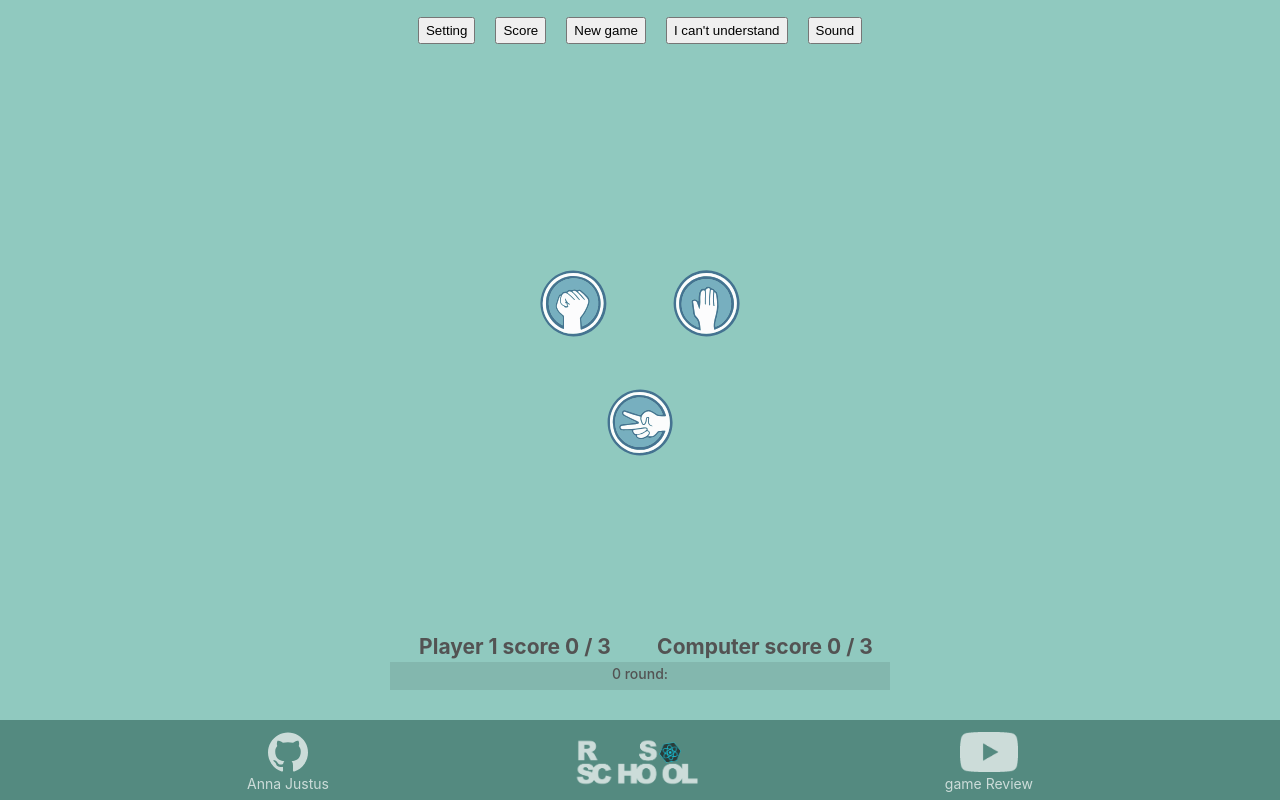
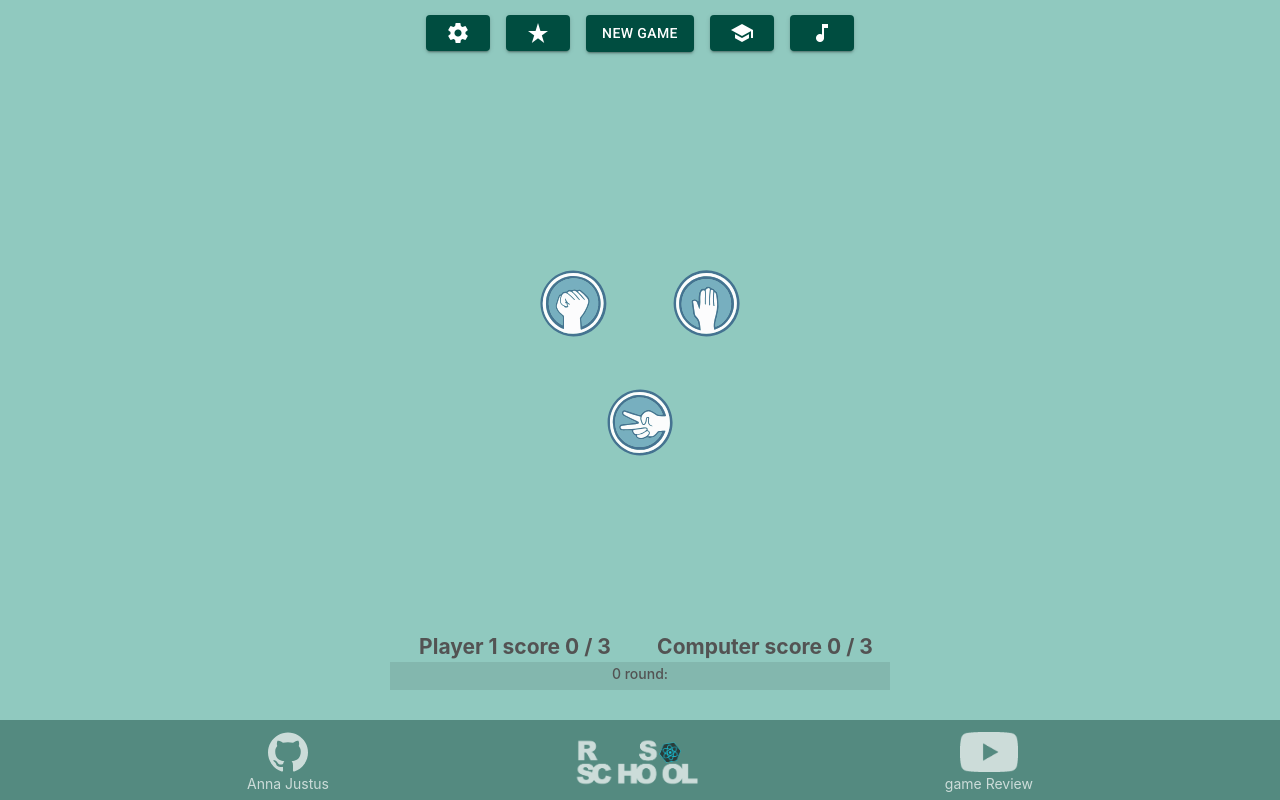
Before and after one commit to Iogsotot/react-game, a React (Create React App) app: page / in a window 1280 px wide. Built offline with nearby package versions, Linux system fonts and the light colour scheme.

Commit message:
feat: add material ui & icons

```diff
--- a/package.json
+++ b/package.json
@@ -3,6 +3,8 @@
   "version": "0.1.0",
   "private": true,
   "dependencies": {
+    "@material-ui/core": "^4.11.3",
+    "@material-ui/icons": "^4.11.2",
     "@testing-library/jest-dom": "^5.11.9",
     "@testing-library/react": "^11.2.5",
     "@testing-library/user-event": "^12.7.3",
--- a/public/index.html
+++ b/public/index.html
@@ -11,6 +11,8 @@
     />
     <link rel="apple-touch-icon" href="%PUBLIC_URL%/logo192.png" />
     <link rel="manifest" href="%PUBLIC_URL%/manifest.json" />
+    <link rel="stylesheet" href="https://fonts.googleapis.com/css?family=Roboto:300,400,500,700&display=swap" />
+    <link rel="stylesheet" href="https://fonts.googleapis.com/icon?family=Material+Icons" />
     <title>React App</title>
   </head>
   <body>
--- a/src/App.tsx
+++ b/src/App.tsx
@@ -1,11 +1,13 @@
 // import React from 'react';
 import React, { useState, useEffect } from 'react';
 import './App.scss';
-import Game from './components/Game/Game';
+import Button from '@material-ui/core/Button';
+
 import githubLogo from './assets/github-logo.svg';
 import RSSLogo from './assets/rs_school_react.png';
 import youtubeLogo from './assets/youtube.png';
 
+import Game from './components/Game/Game';
 import Setting from './components/Modals/Setting';
 import Help from './components/Modals/Help';
 import Score from './components/Modals/Score';
@@ -24,9 +26,9 @@ function App() {
       <header className='App__header'>
         <Setting />
         <Score />
-        <button className='btn' onClick={() => resetGame()}>
+        <Button className='btn' variant='contained' color='primary' onClick={() => resetGame()}>
           New game
-        </button>
+        </Button>
         <Help />
         <Sounds />
       </header>
--- a/src/components/Modals/Help.tsx
+++ b/src/components/Modals/Help.tsx
@@ -1,26 +1,25 @@
-import React from 'react';
+import React, { useState } from 'react';
 import './Modal.scss';
 import './Help.scss';
+import Button from '@material-ui/core/Button';
 
-export default class Help extends React.Component {
-  state = {
-    isOpen: false,
-  };
+export default function Help() {
+  const [isOpen, setIsOpen] = useState(false);
 
-  render() {
   return (
     <React.Fragment>
-        <button className='btn' onClick={() => this.setState({ isOpen: true })}>I can't understand</button>
-        {this.state.isOpen && (
+      <Button className='btn' variant='contained' color='primary' onClick={() => setIsOpen(true)}>
+        <span className='material-icons'>school</span>
+      </Button>
+      {isOpen && (
         <div className='modal'>
           <div className='modal__body'>
             <h1>How to play</h1>
             <p>Just click on all icons! do smt!</p>
-              <button onClick={() => this.setState({ isOpen: false })}>Close modal</button>
+            <button onClick={() => setIsOpen(false)}>Close modal</button>
           </div>
         </div>
       )}
     </React.Fragment>
   );
 }
-}
--- a/src/components/Modals/Score.tsx
+++ b/src/components/Modals/Score.tsx
@@ -1,15 +1,16 @@
 import React, { useState } from 'react';
 import './Modal.scss';
 import './Score.scss';
+import Button from '@material-ui/core/Button';
 
 export default function Score() {
   const [isOpen, setIsOpen] = useState(false);
 
   return (
     <React.Fragment>
-      <button className='btn' onClick={() => setIsOpen(true)}>
-        Score
-      </button>
+      <Button className='btn' variant='contained' color='primary' onClick={() => setIsOpen(true)}>
+        <span className='material-icons'>star_rate</span>
+      </Button>
       {isOpen && (
         <div className='modal'>
           <div className='modal__body'>
--- a/src/components/Modals/Setting.tsx
+++ b/src/components/Modals/Setting.tsx
@@ -1,4 +1,5 @@
 import React, { useState } from 'react';
+import Button from '@material-ui/core/Button';
 import './Modal.scss';
 import './Setting.scss';
 
@@ -7,9 +8,9 @@ export default function Setting() {
 
   return (
     <React.Fragment>
-      <button className='btn' onClick={() => setIsOpen(true)}>
-        Setting
-      </button>
+      <Button className='btn' variant='contained' color='primary' onClick={() => setIsOpen(true)}>
+        <span className='material-icons'>settings</span>
+      </Button>
       {isOpen && (
         <div className='modal'>
           <div className='modal__body'>
--- a/src/components/Modals/Sounds.tsx
+++ b/src/components/Modals/Sounds.tsx
@@ -1,4 +1,5 @@
 import React, { useState } from 'react';
+import Button from '@material-ui/core/Button';
 import './Modal.scss';
 import './Sounds.scss';
 import soundOn from '../../assets/icons/sound--on.png';
@@ -9,9 +10,9 @@ export default function Sounds() {
   const [isOpen, setIsOpen] = useState(false);
   return (
     <React.Fragment>
-      <button className='btn' onClick={() => setIsOpen(true)}>
-        Sound
-      </button>
+      <Button className='btn' variant='contained' color='primary' onClick={() => setIsOpen(true)}>
+        <span className='material-icons'>music_note</span>
+      </Button>
       {isOpen && (
         <div className='modal'>
           <div className='modal__body'>
--- a/src/index.scss
+++ b/src/index.scss
@@ -30,8 +30,13 @@ body {
 
 .App__header {
   .btn {
-    padding: 0.4rem 0.6rem;
-    margin: 1rem;
+    // padding: 0.4rem 0.6rem;
+    margin: 0.8rem;
+    font-size: 1.4rem;
+    background-color: #004d40;
+    &:hover {
+      background-color: #009688;
+    }
   }
 }
 
```
Also changed, not shown: src/components/Game/Game.scss (+0 -9 lines), 2 other files (tests, documents, lock files or other folders). Lines whose indentation alone changed are shown as unchanged.
